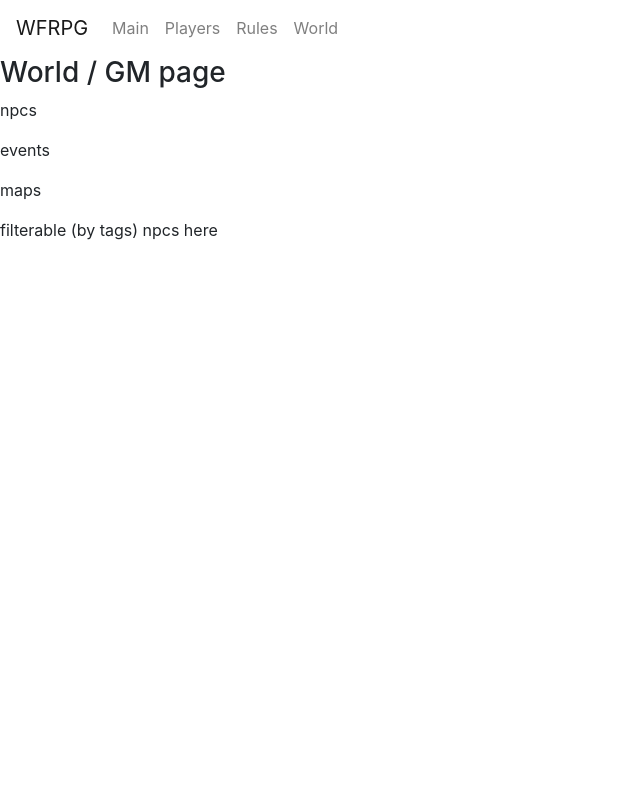
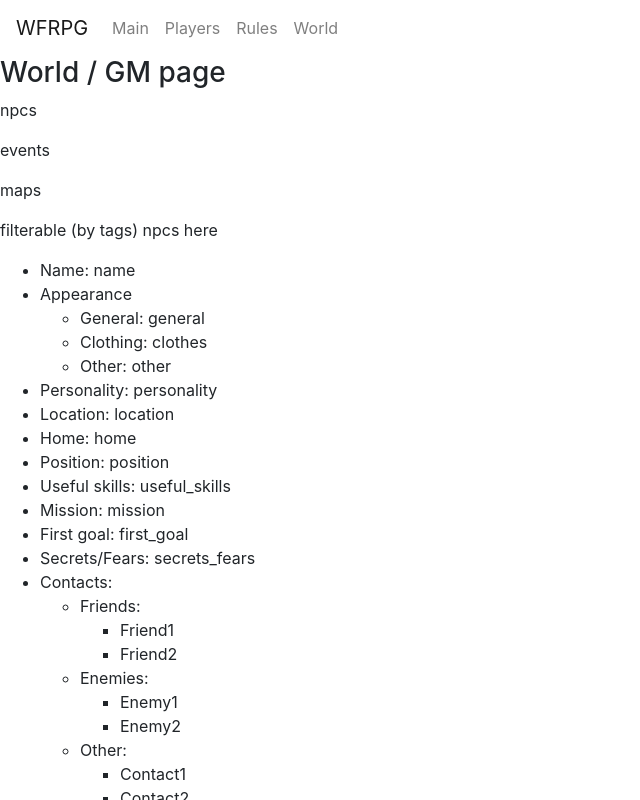
Before and after one commit to eliasker/wfrpg_gm_tools, a React (Create React App) app: page /world in a window 1280 px wide. Both pictures are taken after a click on the element "npcs". Shown: the top 800 px of the page, without its empty margins (0-640 px from the left). Built offline with nearby package versions, Linux system fonts and the light colour scheme; the HTML template or start-up script is replaced by a standard one.

Commit message:
NPC component sketch & test json file

```diff
--- /dev/null
+++ b/src/components/world/NPC.js
@@ -0,0 +1,107 @@
+import React from 'react'
+import test from '../../data/npcs/test_npc.json'
+
+// TODO: make statblock component
+// TODO: make JSON-parser
+const NPC = () => {
+  const Statblock = ({ stats }) => {
+    return (
+      <table>
+        <tbody>
+          <tr>
+            <td>M</td>
+            <td>WS</td>
+            <td>BS</td>
+            <td>S</td>
+            <td>T</td>
+            <td>I</td>
+            <td>Agi</td>
+            <td>Dex</td>
+            <td>Int</td>
+            <td>WP</td>
+            <td>Fel</td>
+            <td>W</td>
+          </tr>
+          <tr>
+            <td>{stats['M']}</td>
+            <td>{stats['WS']}</td>
+            <td>{stats['BS']}</td>
+            <td>{stats['S']}</td>
+            <td>{stats['T']}</td>
+            <td>{stats['I']}</td>
+            <td>{stats['Agi']}</td>
+            <td>{stats['Dex']}</td>
+            <td>{stats['Int']}</td>
+            <td>{stats['WP']}</td>
+            <td>{stats['Fel']}</td>
+            <td>{stats['W']}</td>
+          </tr>
+        </tbody>
+      </table>
+    )
+  }
+  return (
+    <div>
+      <ul>
+        <li>Name: {test.name}</li>
+        <li>Appearance</li>
+        <ul>
+          <li>General: {test.appearance.general}</li>
+          <li>Clothing: {test.appearance.clothing}</li>
+          <li>Other: {test.appearance.other}</li>
+        </ul>
+        <li>Personality: {test.personality}</li>
+        <li>Location: {test.location}</li>
+        <li>Home: {test.home}</li>
+        <li>Position: {test.position}</li>
+        <li>Useful skills: {test.useful_skills}</li>
+        <li>Mission: {test.mission}</li>
+        <li>First goal: {test.first_goal}</li>
+        <li>Secrets/Fears: {test.secrets_fears}</li>
+        <li>Contacts:</li>
+        <ul>
+          <li>Friends:</li>
+          <ul>
+            <li>{test.contacts.friends[0]}</li>
+            <li>{test.contacts.friends[1]}</li>
+          </ul>
+          <li>Enemies:</li>
+          <ul>
+            <li>{test.contacts.enemies[0]}</li>
+            <li>{test.contacts.enemies[1]}</li>
+          </ul>
+          <li>Other:</li>
+          <ul>
+            <li>{test.contacts.other[0]}</li>
+            <li>{test.contacts.other[1]}</li>
+          </ul>
+        </ul>
+        <Statblock stats={test.stats} />
+        <li>Skills:</li>
+        <ul>
+          <li>{test.skills[0]}</li>
+          <li>{test.skills[1]}</li>
+        </ul>
+        <li>Talents:</li>
+        <ul>
+          <li>{test.talents[0]}</li>
+          <li>{test.talents[1]}</li>
+        </ul>
+        <li>Trappings:</li>
+        <ul>
+          <li>{test.trappings[0]}</li>
+          <li>{test.trappings[1]}</li>
+          <li>{test.trappings[2]}</li>
+        </ul>
+        <li>Notes:</li>
+        <ul>
+          <li>{test.notes[0]}</li>
+          <li>{test.notes[1]}</li>
+        </ul>
+      </ul>
+    </div>
+  )
+
+}
+
+export default NPC
--- a/src/components/world/World.js
+++ b/src/components/world/World.js
@@ -1,5 +1,6 @@
 import React, { useState } from 'react'
 import useContent from '../../hooks/useContent'
+import NPC from './NPC'
 
 const World = () => {
   const [current, showCurrent] = useContent()
@@ -7,6 +8,7 @@ const World = () => {
   const NPCs = () => (
     <div>
       <p>filterable (by tags) npcs here</p>
+      <NPC />
     </div>
   )
 
--- /dev/null
+++ b/src/data/npcs/test_npc.json
@@ -0,0 +1,62 @@
+{
+  "name": "name",
+  "appearance": {
+    "general": "general",
+    "clothing": "clothes",
+    "other": "other"
+  },
+  "personality": "personality",
+  "location": "location",
+  "home": "home",
+  "position": "position",
+  "useful_skills": "useful_skills",
+  "mission": "mission",
+  "first_goal": "first_goal",
+  "secrets_fears": "secrets_fears",
+  "contacts": {
+    "friends": [
+      "Friend1",
+      "Friend2"
+    ],
+    "enemies": [
+      "Enemy1",
+      "Enemy2"
+    ],
+    "other": [
+      "Contact1",
+      "Contact2"
+    ]
+  },
+  "stats": {
+    "M": 0,
+    "WS": 10,
+    "BS": 0,
+    "S": 0,
+    "T": 0,
+    "I": 0,
+    "Agi": 0,
+    "Dex": 0,
+    "Int": 0,
+    "WP": 0,
+    "Fel": 0,
+    "W": 0
+  },
+  "skills": [
+    "Skill1: 30",
+    "Skill2: 10"
+  ],
+  "talents": [
+    "Talent1",
+    "Talent2",
+    "Talent3 (description)"
+  ],
+  "trappings": [
+    "0GC, 0SS, 0BP",
+    "Item1",
+    "Item2"
+  ],
+  "notes": [
+    "Note1",
+    "Note2"
+  ]
+}
```
Also changed, not shown: src/data/npcs/blank_npc.json (added, +39 -0 lines).
